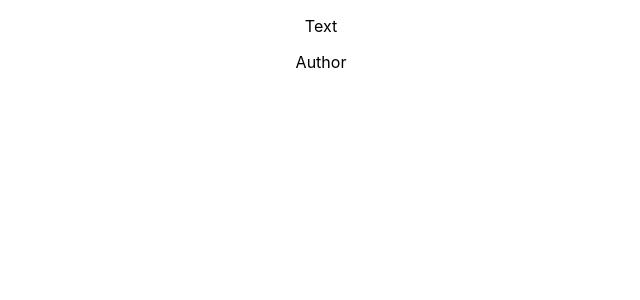
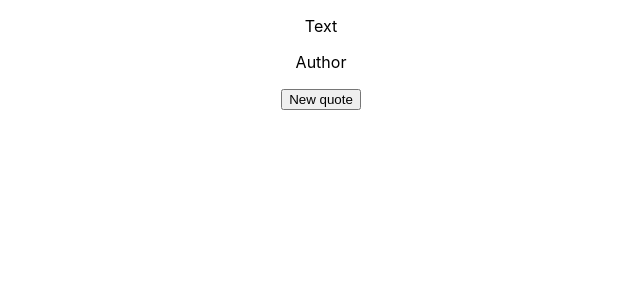
Before and after one commit to luvitale/random-quote-machine, a React (Create React App) app: page / in a window 1280 px wide. Shown: the top 300 px of the page, without its empty margins (319-959 px from the left). Built offline with nearby package versions, Linux system fonts and the light colour scheme.

Commit message:
Added new quote button

```diff
--- a/src/App.js
+++ b/src/App.js
@@ -5,6 +5,7 @@ function App() {
     <div className="App" id="quote-box">
 		<p id="text">Text</p>
 		<p id="author">Author</p>
+		<button type="button" id="new-quote">New quote</button>
     </div>
   );
 };
```
Also changed, not shown: 1 other file (tests, documents, lock files or other folders).
